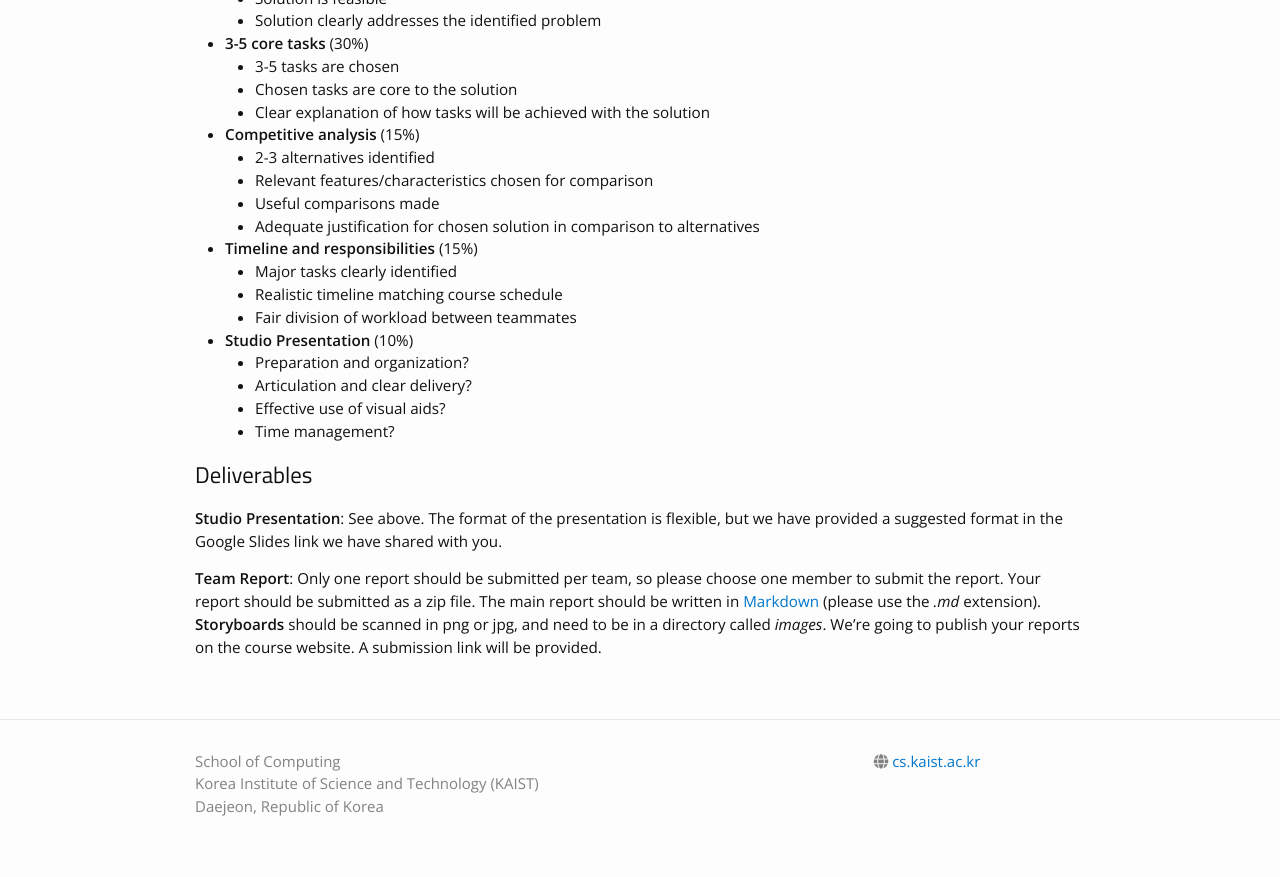
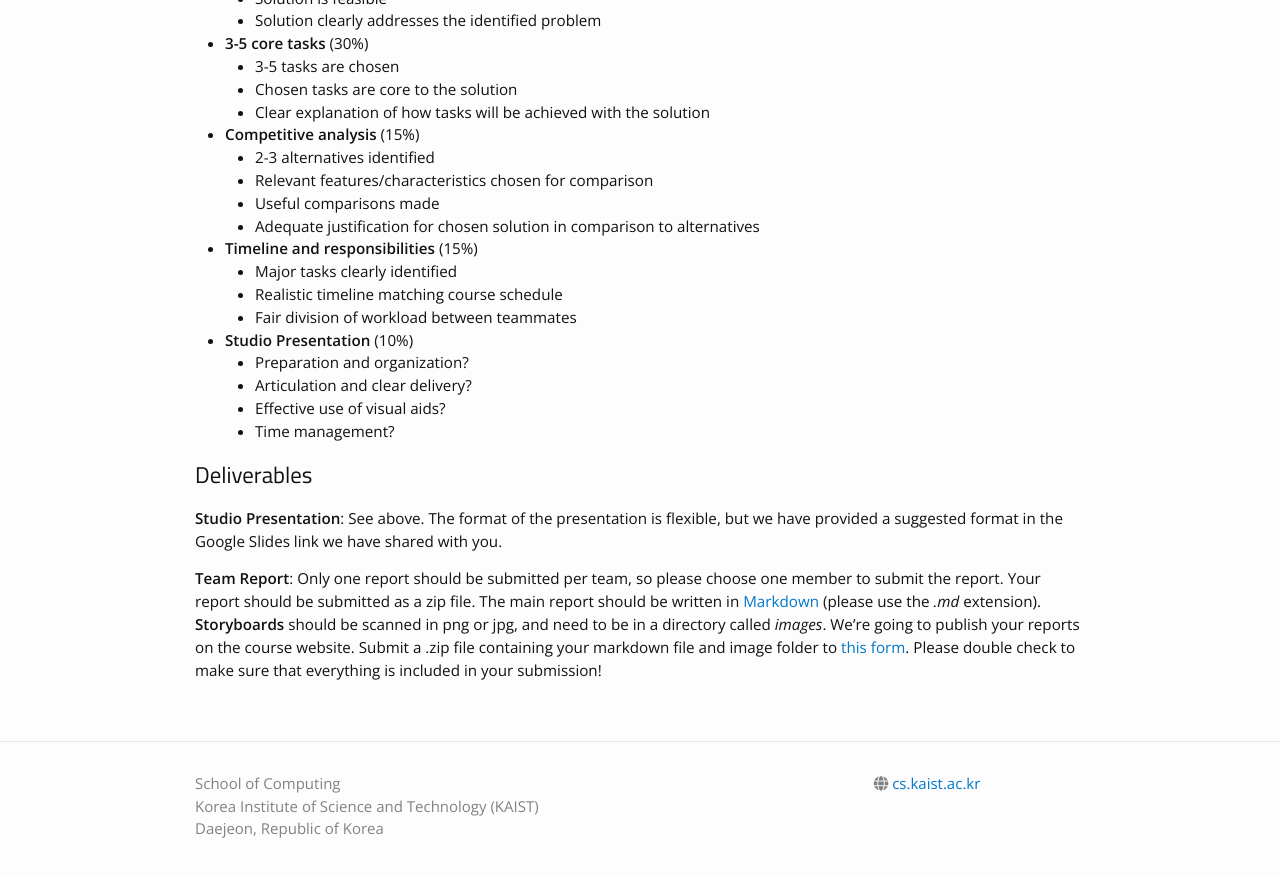
Before and after one commit to cstl-kaist/cs473-2025-fall, a Jekyll site: the page built from _projects/02_DPM2.md, in a window 1280 px wide and 900 px high, scrolled down 1463 px. Shown: the top 877 px of the window. Built offline with Jekyll 4.4.1, drawn with Linux system fonts in a browser that asks for light colours; nearby versions of some CDN libraries.

Commit message:
Updated submission link

```diff
--- a/_projects/02_DPM2.md
+++ b/_projects/02_DPM2.md
@@ -67,4 +67,4 @@ Your final report will be due **by 23:59 the day of the studio.** In your report
 ## Deliverables
 **Studio Presentation**: See above. The format of the presentation is flexible, but we have provided a suggested format in the Google Slides link we have shared with you.
 
-**Team Report**: Only one report should be submitted per team, so please choose one member to submit the report. Your report should be submitted as a zip file. The main report should be written in [Markdown](https://daringfireball.net/projects/markdown/) (please use the *.md* extension). **Storyboards** should be scanned in png or jpg, and need to be in a directory called *images*. We're going to publish your reports on the course website. A submission link will be provided.
+**Team Report**: Only one report should be submitted per team, so please choose one member to submit the report. Your report should be submitted as a zip file. The main report should be written in [Markdown](https://daringfireball.net/projects/markdown/) (please use the *.md* extension). **Storyboards** should be scanned in png or jpg, and need to be in a directory called *images*. We're going to publish your reports on the course website. Submit a .zip file containing your markdown file and image folder to [this form](https://forms.gle/rshWi9aiNZshULEUA). Please double check to make sure that everything is included in your submission!
```
Also changed, not shown: _projects/01_DPM1.md (+1 -1 lines), _projects/03_DPM3.md (+1 -1 lines), _projects/04_DPM4.md (+1 -1 lines), _projects/05_DPM5.md (+1 -1 lines).
